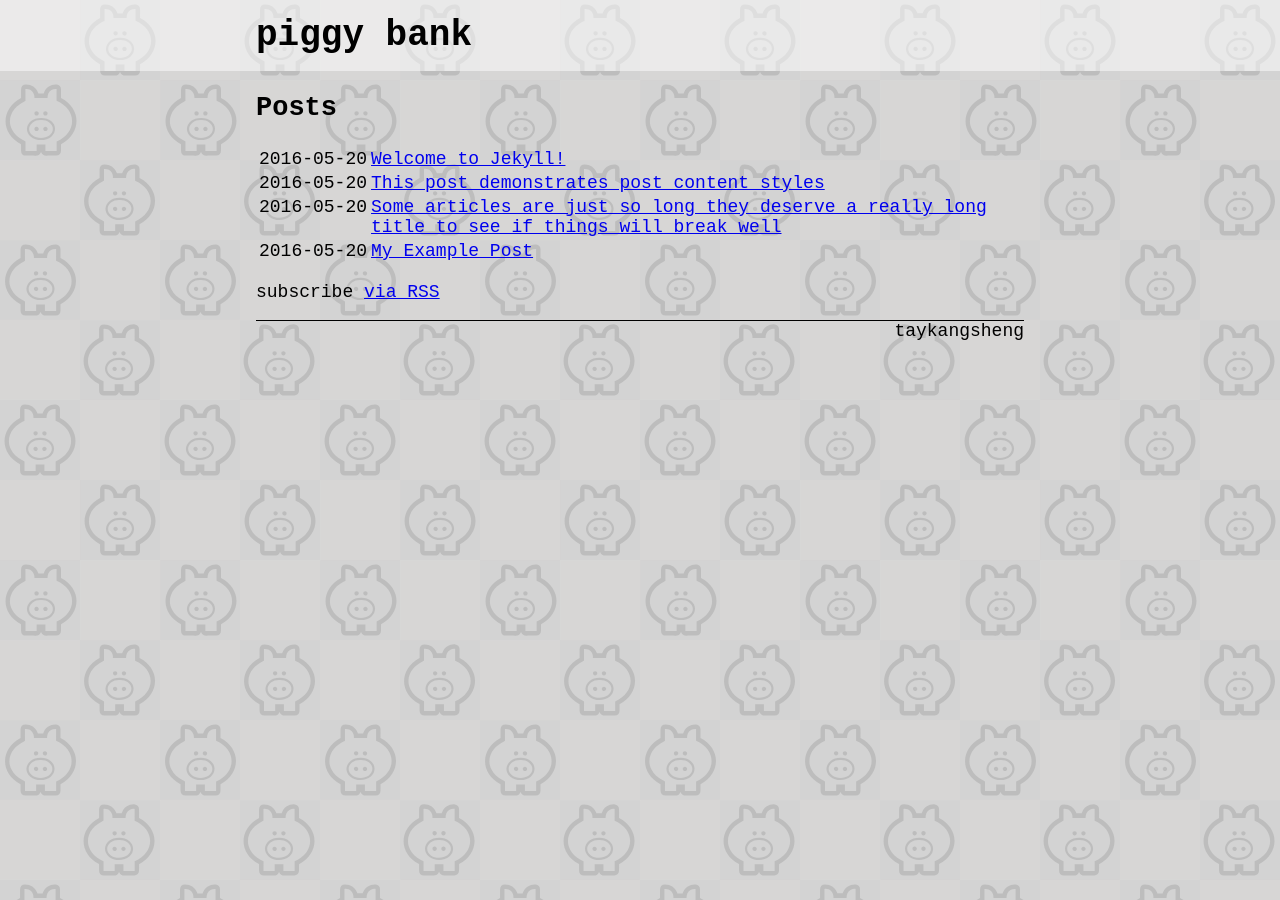
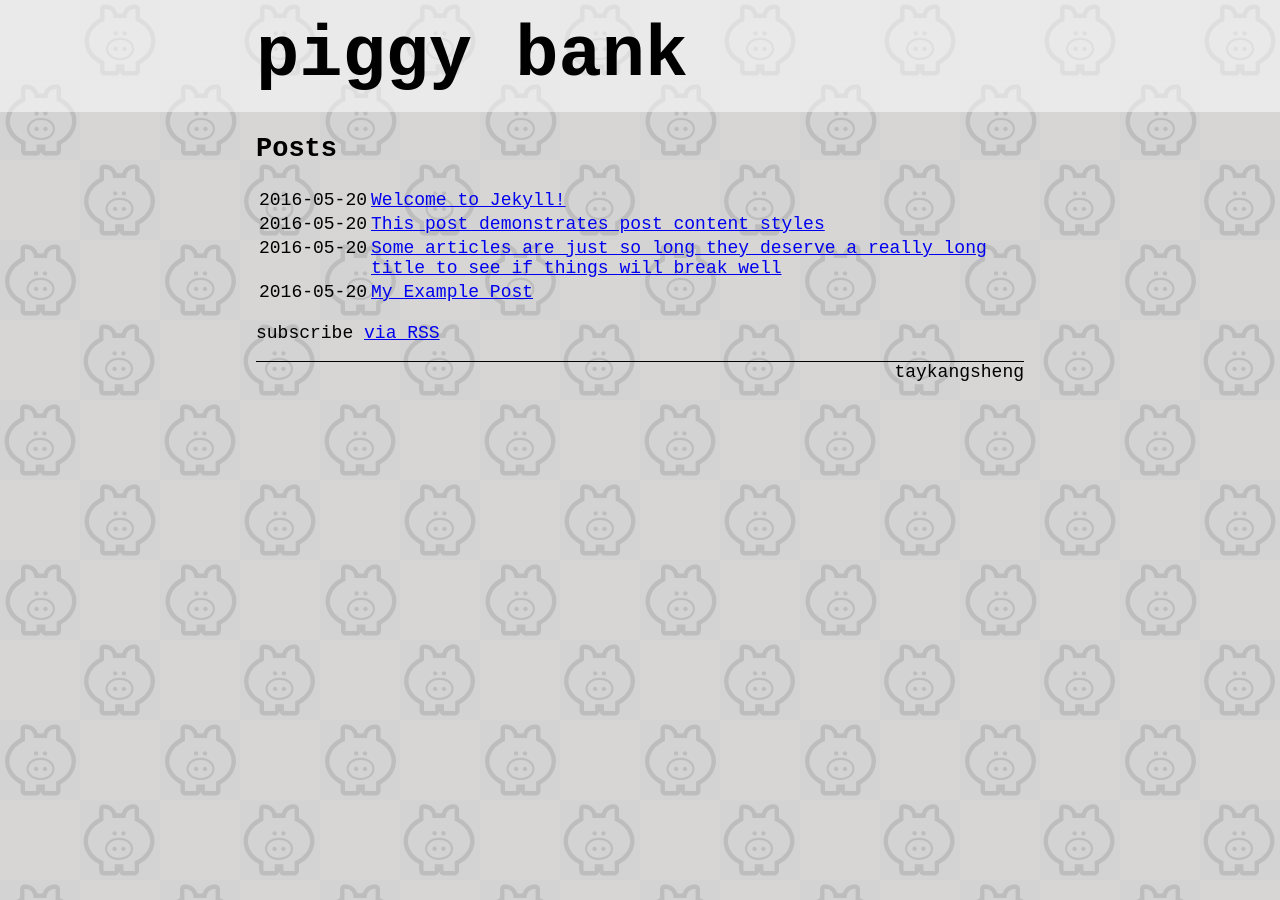
Before and after one commit to TayKangSheng/piggy-bank, a Jekyll site: the page built from index.md, in a window 1280 px wide. Built offline with Jekyll 4.4.1, drawn with Linux system fonts in a browser that asks for light colours.

Commit message:
change header scss function size

```diff
--- a/_sass/piggy-bank.scss
+++ b/_sass/piggy-bank.scss
@@ -14,7 +14,7 @@
 }
 
 @mixin header($number) {
-    font-size: $base-font-unit * (7 - $number);
+    font-size: $base-font-unit * (13 - $number);
     font-weight: 600;
 }
 
@@ -57,7 +57,7 @@
             color: inherit;
         }
         .nav-links {
-            @include header(3);
+            @include header(8);
             align-self: center;
 
             a {
```
